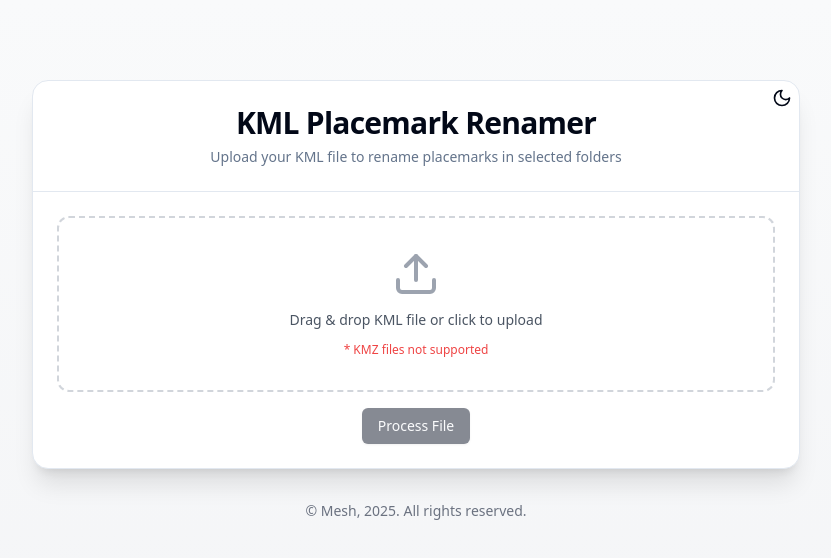
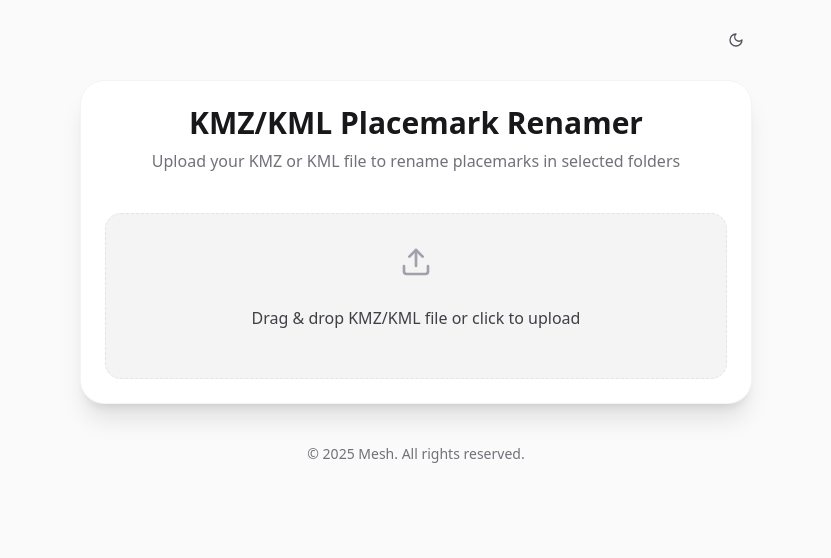
Before and after one commit to mesh-k/kml_renamer, a Next.js app: page / in a window 1280 px wide. Shown: the top 558 px of the page, without its empty margins (224-1055 px from the left). Built offline with nearby package versions, Linux system fonts and the light colour scheme.

Commit message:
Added Feature to also rename KMZs

```diff
--- a/package.json
+++ b/package.json
@@ -15,8 +15,11 @@
     "@radix-ui/react-label": "^2.1.1",
     "@radix-ui/react-progress": "^1.1.1",
     "@radix-ui/react-slot": "^1.1.1",
+    "@types/jszip": "^3.4.0",
     "class-variance-authority": "^0.7.1",
     "clsx": "^2.1.1",
+    "framer-motion": "^12.3.1",
+    "jszip": "^3.10.1",
     "lucide-react": "^0.474.0",
     "next": "15.1.6",
     "react": "^19.0.0",
--- a/src/components/kml-processor.tsx
+++ b/src/components/kml-processor.tsx
@@ -1,21 +1,22 @@
 'use client';
 
-import React, { useState, DragEvent } from 'react';
-import { Upload, File, Check, AlertTriangle, Folder, Download, Sun, Moon } from 'lucide-react';
+import React, { useState } from 'react';
+import { Upload, Check, AlertTriangle, Folder, Download, Sun, Moon } from 'lucide-react';
 import { Alert, AlertDescription } from '@/components/ui/alert';
 import { Button } from '@/components/ui/button';
-import { Card, CardContent, CardDescription, CardHeader, CardTitle } from '@/components/ui/card';
+import { Card, CardContent, CardDescription, CardHeader } from '@/components/ui/card';
 import { Progress } from '@/components/ui/progress';
 import { Label } from '@/components/ui/label';
 import { Input } from '@/components/ui/input';
 import { Checkbox } from '@/components/ui/checkbox';
+import JSZip from 'jszip';
 
 const KMLProcessor = () => {
   const [file, setFile] = useState<File | null>(null);
   const [processing, setProcessing] = useState(false);
   const [result, setResult] = useState({ status: '', message: '' });
   const [isDragging, setIsDragging] = useState(false);
-  const [processedKMLContent, setProcessedKMLContent] = useState<string | null>(null);
+  const [processedContent, setProcessedContent] = useState<{ kml: string; zip?: JSZip } | null>(null);
   const [progress, setProgress] = useState(0);
   const [isDarkMode, setIsDarkMode] = useState(false);
   const [availableFolders, setAvailableFolders] = useState<string[]>([]);
@@ -23,7 +24,6 @@ const KMLProcessor = () => {
   const [prefix, setPrefix] = useState('P');
 
   const processKML = async (kmlText: string): Promise<string> => {
-    try {
     const parser = new DOMParser();
     const xmlDoc = parser.parseFromString(kmlText, "text/xml");
     const folders = xmlDoc.getElementsByTagName('Folder');
@@ -37,10 +37,6 @@ const KMLProcessor = () => {
     });
 
     return new XMLSerializer().serializeToString(xmlDoc);
-    } catch (error) {
-      const message = error instanceof Error ? error.message : 'Unknown error occurred';
-      throw new Error(`Error processing KML file: ${message}`);
-    }
   };
 
   const renamePlacemarks = (folder: Element, startIndex: number, prefix: string): number => {
@@ -52,34 +48,23 @@ const KMLProcessor = () => {
     return startIndex + placemarks.length;
   };
 
-  const handleDragOver = (e: DragEvent<HTMLLabelElement>) => {
-    e.preventDefault();
-    setIsDragging(true);
-  };
-
-  const handleDragLeave = (e: DragEvent<HTMLLabelElement>) => {
-    e.preventDefault();
-    setIsDragging(false);
-  };
-
-  const handleDrop = async (e: DragEvent<HTMLLabelElement>) => {
-    e.preventDefault();
-    setIsDragging(false);
-    const droppedFile = e.dataTransfer.files[0];
-    await validateAndSetFile(droppedFile);
+  const handleFileProcessing = async (file: File) => {
+    if (file.name.endsWith('.kmz')) {
+      const zip = new JSZip();
+      const loadedZip = await zip.loadAsync(file);
+      const kmlFile = loadedZip.file(/\.kml$/i)[0];
+      if (!kmlFile) throw new Error('No KML file found in KMZ archive');
+      return { content: await kmlFile.async('text'), zip: loadedZip };
+    }
+    return { content: await file.text(), zip: undefined };
   };
 
   const validateAndSetFile = async (selectedFile: File) => {
-    if (selectedFile.name.endsWith('.kmz')) {
-      setResult({ status: 'error', message: 'KMZ files are not supported. Please convert to KML using Google Earth Pro.' });
-      return;
-    }
-
-    if (selectedFile?.name.endsWith('.kml')) {
     try {
-        const text = await selectedFile.text();
+      // eslint-disable-next-line @typescript-eslint/no-unused-vars
+      const { content, zip } = await handleFileProcessing(selectedFile);
       const parser = new DOMParser();
-        const xmlDoc = parser.parseFromString(text, "text/xml");
+      const xmlDoc = parser.parseFromString(content, "text/xml");
       const folders = Array.from(xmlDoc.getElementsByTagName('Folder'));
       const folderNames = folders.map(folder =>
         folder.getElementsByTagName('name')[0]?.textContent?.trim() || 'Unnamed Folder'
@@ -89,18 +74,10 @@ const KMLProcessor = () => {
       setAvailableFolders(folderNames);
       setSelectedFolders([]);
       setResult({ status: '', message: '' });
-        setProcessedKMLContent(null);
-      } catch {
-        setResult({ status: 'error', message: 'Error parsing KML file' });
+      setProcessedContent(null);
+    } catch (error) {
+      setResult({ status: 'error', message: error instanceof Error ? error.message : 'Invalid file format' });
     }
-    } else {
-      setResult({ status: 'error', message: 'Please select a valid KML file' });
-    }
-  };
-
-  const handleFileChange = async (event: React.ChangeEvent<HTMLInputElement>) => {
-    const selectedFile = event.target.files?.[0];
-    if (selectedFile) await validateAndSetFile(selectedFile);
   };
 
   const handleProcess = async () => {
@@ -117,182 +94,251 @@ const KMLProcessor = () => {
     setProcessing(true);
     setProgress(30);
     try {
-      const text = await file.text();
+      const { content, zip } = await handleFileProcessing(file);
       setProgress(60);
-      const processedKML = await processKML(text);
-      setProcessedKMLContent(processedKML);
-      setProgress(100);
-      setResult({ status: 'success', message: 'KML file processed successfully! Click download to get your file.' });
+      const processedKML = await processKML(content);
+      setProgress(90);
+      setProcessedContent({ kml: processedKML, zip });
+      setResult({ status: 'success', message: 'File processed successfully! Click download to get your file.' });
     } catch (error) {
-      const message = error instanceof Error ? error.message : 'Error processing KML file';
-      setResult({ status: 'error', message });
+      setResult({ status: 'error', message: error instanceof Error ? error.message : 'Processing failed' });
     }
     setProcessing(false);
     setTimeout(() => setProgress(0), 1000);
   };
 
-  const downloadProcessedKML = (content: string) => {
-    const blob = new Blob([content], { type: 'application/vnd.google-earth.kml+xml' });
+  const downloadFile = async () => {
+    if (!processedContent || !file) return;
+
+    if (file.name.endsWith('.kmz') && processedContent.zip) {
+      const newZip = processedContent.zip;
+      newZip.file('doc.kml', processedContent.kml);
+      const content = await newZip.generateAsync({ type: 'blob' });
+      const url = URL.createObjectURL(content);
+      const a = document.createElement('a');
+      a.href = url;
+      a.download = file.name.replace(/\.kmz$/i, '_RENAMED.kmz');
+      a.click();
+      URL.revokeObjectURL(url);
+    } else {
+      const blob = new Blob([processedContent.kml], { type: 'application/vnd.google-earth.kml+xml' });
       const url = URL.createObjectURL(blob);
       const a = document.createElement('a');
       a.href = url;
-    a.download = file?.name.replace('.kml', '_RENAMED.kml') || 'processed.kml';
-    document.body.appendChild(a);
+      a.download = file.name.replace(/\.kml$/i, '_RENAMED.kml');
       a.click();
-    document.body.removeChild(a);
       URL.revokeObjectURL(url);
+    }
   };
 
+  // Drag and drop handlers remain the same
+  // UI components updated with enhanced styling
+
   return (
-    <div className={`min-h-screen transition-colors duration-200 ${isDarkMode ? 'dark bg-gray-900' : 'bg-gradient-to-b from-gray-50 to-gray-100'} py-12 px-4`}>
-      <div className="max-w-3xl mx-auto space-y-8 relative">
+    <div className={`min-h-screen font-sans antialiased ${
+      isDarkMode
+        ? 'bg-zinc-950'
+        : 'bg-zinc-50'
+    } py-6 px-4 transition-all duration-500`}>
+      <div className="max-w-2xl mx-auto space-y-6">
+        {/* Theme Toggle */}
+        <div className="flex justify-end">
           <Button
             variant="ghost"
             size="icon"
             onClick={() => setIsDarkMode(!isDarkMode)}
-          className="absolute top-0 right-0"
+            className="rounded-full w-8 h-8 transition-all duration-300"
           >
             {isDarkMode ? (
-            <Sun className="h-5 w-5" />
+              <Sun className="h-4 w-4 text-zinc-400" />
             ) : (
-            <Moon className="h-5 w-5" />
+              <Moon className="h-4 w-4 text-zinc-600" />
             )}
           </Button>
+        </div>
 
-        <Card className="shadow-xl rounded-2xl dark:bg-gray-800 dark:border-gray-700">
-          <CardHeader className="border-b dark:border-gray-700">
-            <CardTitle className="text-3xl font-bold text-center dark:text-gray-100">
-              KML Placemark Renamer
-            </CardTitle>
-            <CardDescription className="text-center dark:text-gray-400">
-              Upload your KML file to rename placemarks in selected folders
+        {/* Main Card */}
+        <Card className={`shadow-lg rounded-3xl border transition-all duration-300 ${
+          isDarkMode
+            ? 'bg-zinc-900 border-zinc-800'
+            : 'bg-white border-zinc-100 shadow-xl'
+        }`}>
+          <CardHeader className="space-y-2 px-6 pt-6 pb-4">
+            <div className={`text-3xl font-bold text-center ${isDarkMode ? 'text-white' : 'text-zinc-900'}`}>
+              KMZ/KML Placemark Renamer
+            </div>
+            <CardDescription className="text-center text-base text-zinc-500 dark:text-zinc-300">
+              Upload your KMZ or KML file to rename placemarks in selected folders
             </CardDescription>
           </CardHeader>
 
           <CardContent className="p-6 space-y-6">
-            <div className="space-y-4">
+            {/* File Upload Area */}
+            <div className="relative">
               <label
-                onDragOver={handleDragOver}
-                onDragLeave={handleDragLeave}
-                onDrop={handleDrop}
-                className={`relative cursor-pointer flex flex-col items-center justify-center rounded-xl border-2 border-dashed p-8 transition-all ${
+                onDragOver={(e) => { e.preventDefault(); setIsDragging(true); }}
+                onDragLeave={(e) => { e.preventDefault(); setIsDragging(false); }}
+                onDrop={async (e) => {
+                  e.preventDefault();
+                  setIsDragging(false);
+                  const droppedFile = e.dataTransfer.files[0];
+                  if (droppedFile) await validateAndSetFile(droppedFile);
+                }}
+                className={`group relative cursor-pointer flex flex-col items-center justify-center rounded-2xl border border-dashed p-8 transition-all duration-300 ${
                   isDragging
-                    ? 'border-blue-500 bg-blue-50 dark:bg-blue-900/20'
-                    : 'border-gray-300 hover:border-gray-400 bg-white dark:bg-gray-700 dark:border-gray-600 dark:hover:border-gray-500'
-                }`}
+                    ? 'border-zinc-400 bg-zinc-200 dark:border-zinc-400 dark:bg-zinc-800'
+                    : 'border-zinc-200 dark:border-zinc-600 hover:border-zinc-300 dark:hover:border-zinc-500'
+                } ${isDarkMode ? 'bg-zinc-800' : 'bg-zinc-100'}`}
               >
                 <div className="text-center space-y-3">
                   <div className="flex justify-center">
-                    {file ? (
-                      <File className="h-12 w-12 text-blue-500 dark:text-blue-400" />
-                    ) : (
-                      <Upload className="h-12 w-12 text-gray-400 dark:text-gray-500" />
-                    )}
+                    <Upload className={`h-8 w-8 transition-transform duration-300 group-hover:scale-110 ${
+                      isDragging ? 'text-zinc-600 dark:text-zinc-300' : 'text-zinc-400 dark:text-zinc-300'
+                    }`} />
                   </div>
-                  <div className="text-sm text-gray-600 dark:text-gray-300">
-                    {file ? file.name : 'Drag & drop KML file or click to upload'}
-                  </div>
-                  <div className="text-xs text-red-500 dark:text-red-400">
-                    * KMZ files not supported
+                  <div>
+                    <p className="text-base font-medium text-zinc-700 dark:text-zinc-300 py-4">
+                      {file ? file.name : 'Drag & drop KMZ/KML file or click to upload'}
+                    </p>
                   </div>
                 </div>
                 <input
                   type="file"
                   className="hidden"
-                  accept=".kml"
-                  onChange={handleFileChange}
+                  accept=".kml,.kmz"
+                  onChange={async (e) => {
+                    const selectedFile = e.target.files?.[0];
+                    if (selectedFile) await validateAndSetFile(selectedFile);
+                  }}
                 />
               </label>
 
-              {processing && <Progress value={progress} className="h-2" />}
+              {/* Progress Bar */}
+              {processing && (
+                <div className="mt-4">
+                  <Progress value={progress} className="h-1">
+                    <div
+                      className="h-full bg-zinc-600 dark:bg-zinc-400 rounded-full transition-all duration-300"
+                      style={{ width: `${progress}%` }}
+                    />
+                  </Progress>
+                </div>
+              )}
+            </div>
 
+            {/* Folder Selection */}
             {availableFolders.length > 0 && (
               <div className="space-y-4">
-                  <div className="space-y-2">
-                    <h3 className="font-medium dark:text-gray-200">Detected Folders</h3>
-                    <div className="flex flex-wrap gap-3">
+                <div className="flex items-center justify-between">
+                  <h3 className={`text-base font-medium ${isDarkMode ? 'text-[#dcdcdc]' : 'text-zinc-700'}`}>
+                    Available Folders
+                  </h3>
+                  <Button
+                    variant="ghost"
+                    size="sm"
+                    onClick={() => setSelectedFolders(
+                      selectedFolders.length === availableFolders.length ? [] : availableFolders
+                    )}
+                    className="text-sm text-zinc-600 hover:text-zinc-900 dark:text-[#dcdcdc] dark:hover:text-[#dcdcdc]/90"
+                  >
+                    {selectedFolders.length === availableFolders.length ? 'Deselect All' : 'Select All'}
+                  </Button>
+                </div>
+
+                <div className="grid grid-cols-1 gap-2 max-h-48 overflow-y-auto pr-2">
                   {availableFolders.map((folder) => (
-                        <div key={folder} className="flex items-center space-x-2">
+                    <div
+                      key={folder}
+                      className={`flex items-center space-x-3 p-2 rounded-lg transition-colors duration-200 ${
+                        isDarkMode ? 'hover:bg-zinc-800' : 'hover:bg-zinc-50'
+                      }`}
+                    >
                       <Checkbox
                         id={folder}
                         checked={selectedFolders.includes(folder)}
                         onCheckedChange={(checked) => {
-                              if (checked) {
-                                setSelectedFolders([...selectedFolders, folder]);
-                              } else {
-                                setSelectedFolders(selectedFolders.filter(f => f !== folder));
-                              }
+                          setSelectedFolders(
+                            checked
+                              ? [...selectedFolders, folder]
+                              : selectedFolders.filter(f => f !== folder)
+                          );
                         }}
+                        className="border-zinc-300 dark:border-white data-[state=checked]:bg-emerald-600 dark:data-[state=checked]:bg-emerald-500"
                       />
-                          <Label htmlFor={folder} className="text-sm font-medium dark:text-gray-300">
-                            <Folder className="inline h-4 w-4 mr-2" />
-                            {folder}
+                      <Label
+                        htmlFor={folder}
+                        className={`flex items-center text-sm font-medium cursor-pointer truncate ${
+                          isDarkMode ? 'text-[#dcdcdc]' : 'text-zinc-700'
+                        }`}
+                      >
+                        <Folder className={`h-3 w-3 mr-2 flex-shrink-0 ${isDarkMode ? 'text-[#dcdcdc]' : 'text-zinc-500'}`} />
+                        <span className="truncate">{folder}</span>
                       </Label>
                     </div>
                   ))}
                 </div>
-                    <Button
-                      variant="outline"
-                      size="sm"
-                      onClick={() => {
-                        if (selectedFolders.length === availableFolders.length) {
-                          setSelectedFolders([]);
-                        } else {
-                          setSelectedFolders([...availableFolders]);
-                        }
-                      }}
-                    >
-                      {selectedFolders.length === availableFolders.length ? 'Unselect All' : 'Select All'}
-                    </Button>
-                  </div>
 
                 <div className="space-y-2">
-                    <Label htmlFor="prefix" className="dark:text-gray-200">Placemark Prefix</Label>
+                  <Label htmlFor="prefix" className={`text-base font-medium ${isDarkMode ? 'text-[#dcdcdc]' : 'text-zinc-900'}`}>
+                    Naming Prefix
+                  </Label>
                   <Input
                     id="prefix"
                     value={prefix}
                     onChange={(e) => setPrefix(e.target.value)}
                     placeholder="Enter prefix (e.g., P)"
-                      className="dark:bg-gray-700 dark:border-gray-600"
+                    className="h-9 text-sm dark:bg-zinc-800 dark:border-zinc-700 dark:text-[#dcdcdc]"
                   />
                 </div>
+
+                {/* Action Buttons */}
+                <Button
+                  onClick={handleProcess}
+                  disabled={!file || processing}
+                  className={`w-full h-10 rounded-xl transition-all duration-300 ${
+                    processing
+                      ? 'bg-zinc-400'
+                      : 'bg-zinc-900 hover:bg-zinc-800 dark:bg-zinc-200 dark:hover:bg-zinc-300 dark:text-zinc-800'
+                  }`}
+                >
+                  {processing ? (
+                    <div className="flex items-center gap-2">
+                      <div className="animate-spin rounded-full h-4 w-4 border-2 border-white border-t-transparent" />
+                      <span className="text-base">Processing...</span>
+                    </div>
+                  ) : (
+                    'Process File'
+                  )}
+                </Button>
+
+                {processedContent && (
+                  <Button
+                    onClick={downloadFile}
+                    className="w-full h-10 rounded-xl bg-emerald-600 hover:bg-emerald-700 dark:bg-emerald-600 dark:hover:bg-emerald-700 transition-all duration-300 flex items-center justify-center gap-2"
+                  >
+                    <Download className="h-4 w-4" />
+                    <span className="text-base">Download {file?.name?.endsWith('.kmz') ? 'KMZ' : 'KML'}</span>
+                  </Button>
+                )}
               </div>
             )}
 
-              <div className="flex flex-col sm:flex-row gap-4 justify-center">
-                <Button
-                  onClick={handleProcess}
-                  disabled={!file || processing}
-                  className="gap-2"
-                  variant="default"
-                >
-                  {processing ? 'Processing...' : 'Process File'}
-                </Button>
-
-                {processedKMLContent && (
-                  <Button
-                    onClick={() => downloadProcessedKML(processedKMLContent)}
-                    variant="default"
-                    className="gap-2 bg-green-600 hover:bg-green-700"
-                  >
-                    <Download className="w-4 h-4" />
-                    Download KML
-                  </Button>
-                )}
-              </div>
-            </div>
-
+            {/* Status Messages */}
             {result.status && (
               <Alert
                 variant={result.status === 'success' ? 'default' : 'destructive'}
-                className="dark:border-gray-600"
+                className={`transition-all duration-300 ${
+                  result.status === 'success'
+                    ? 'bg-zinc-50 dark:bg-zinc-800/50'
+                    : 'bg-red-50 dark:bg-red-900/20'
+                }`}
               >
                 {result.status === 'success' ? (
-                  <Check className="h-4 w-4" />
+                  <Check className="h-4 w-4 text-zinc-600 dark:text-zinc-400" />
                 ) : (
-                  <AlertTriangle className="h-4 w-4" />
+                  <AlertTriangle className="h-4 w-4 text-red-500" />
                 )}
-                <AlertDescription className="dark:text-gray-300">
+                <AlertDescription className="ml-2 text-sm text-zinc-600 dark:text-zinc-300">
                   {result.message}
                 </AlertDescription>
               </Alert>
@@ -300,8 +346,9 @@ const KMLProcessor = () => {
           </CardContent>
         </Card>
 
-        <div className="text-center text-sm text-gray-500 dark:text-gray-400">
-          © Mesh, 2025. All rights reserved.
+        {/* Footer */}
+        <div className="text-center text-sm text-zinc-500 dark:text-zinc-400 py-4">
+          © {new Date().getFullYear()} Mesh. All rights reserved.
         </div>
       </div>
     </div>
```
Also changed, not shown: 1 other file (tests, documents, lock files or other folders). Lines whose indentation alone changed are shown as unchanged.
